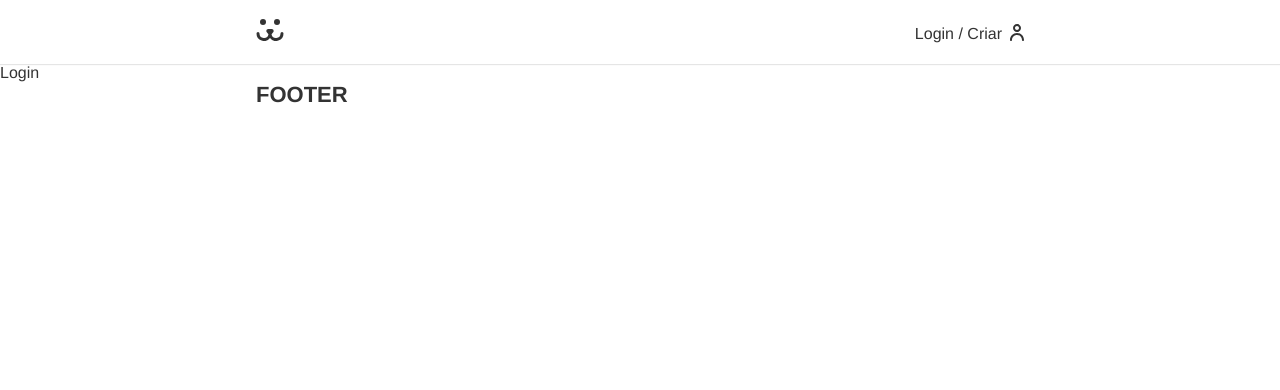
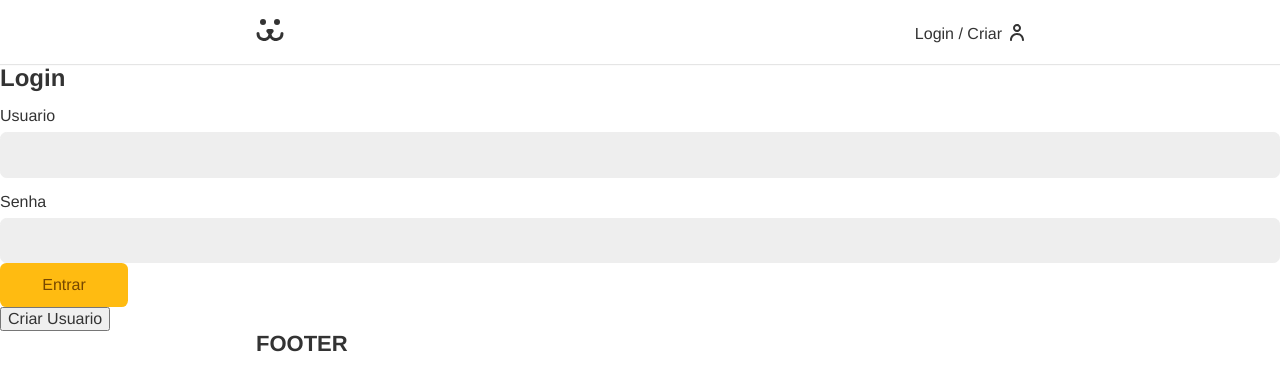
Before and after one commit to VitorSeitiGaniko/dogs, a React (Create React App) app: page /login in a window 1280 px wide. Shown: the top 390 px of the page. Built offline with nearby package versions, Linux system fonts and the light colour scheme.

Commit message:
:sparkles: feat: create forms for login and register

```diff
--- a/src/App.js
+++ b/src/App.js
@@ -16,7 +16,7 @@ function App() {
 				<Routes>
 					<Route path="/" element={<Home />}></Route>
 					<Route path="about" element={<About />}></Route>
-					<Route path="login" element={<Login />}></Route>
+					<Route path="login/*" element={<Login />}></Route>
 				</Routes>
 
 				<Footer />
--- a/src/Components/Login/Login.jsx
+++ b/src/Components/Login/Login.jsx
@@ -1,7 +1,21 @@
 import React from "react";
+import { Route, Routes } from "react-router-dom";
+import LoginCreate from "./LoginCreate";
+import LoginForm from "./LoginForm";
+import LoginPasswordLost from "./LoginPasswordLost";
+import LoginPasswordReset from "./LoginPasswordReset";
 
 const Login = () => {
-	return <div>Login</div>;
+	return (
+		<div>
+			<Routes>
+				<Route path="/" element={<LoginForm />}></Route>
+				<Route path="create" element={<LoginCreate />}></Route>
+				<Route path="lost" element={<LoginPasswordLost />}></Route>
+				<Route path="reset" element={<LoginPasswordReset />}></Route>
+			</Routes>
+		</div>
+	);
 };
 
 export default Login;
--- /dev/null
+++ b/src/Components/Login/LoginCreate.jsx
@@ -0,0 +1,7 @@
+import React from "react";
+
+const LoginCreate = () => {
+	return <div>LoginCreate</div>;
+};
+
+export default LoginCreate;
--- /dev/null
+++ b/src/Components/Login/LoginForm.jsx
@@ -0,0 +1,69 @@
+import React from "react";
+import { NavLink } from "react-router-dom";
+import { StyledButton, StyledInput, StyledLabel } from "../../UI/Variables";
+
+const LoginForm = () => {
+	const [username, setUsername] = React.useState();
+	const [password, setPassword] = React.useState();
+
+	async function handleSubmit(event) {
+		event.preventDefault();
+
+		try {
+			const response = await fetch("https://dogsapi.origamid.dev/json/jwt-auth/v1/token", {
+				method: "POST",
+				headers: {
+					"Content-Type": "application/json",
+				},
+				body: JSON.stringify({
+					username,
+					password,
+				}),
+			});
+
+			console.log(response);
+
+			const responseBody = await response.json();
+
+			console.log(responseBody);
+		} catch (e) {
+			console.error(e);
+			console.debug("ta dando erro por conta da url errada");
+		}
+	}
+
+	return (
+		<div>
+			<section>
+				<h1>Login</h1>
+				<form onSubmit={handleSubmit}>
+					<StyledLabel htmlFor="username">Usuario</StyledLabel>
+					<StyledInput
+						type="text"
+						name="username"
+						id="username"
+						value={username}
+						onChange={({ target }) => setUsername(target.value)}
+					/>
+					<StyledLabel htmlFor="password">Senha</StyledLabel>
+					<StyledInput
+						type="password"
+						name="password"
+						id="password"
+						value={password}
+						onChange={({ target }) => setPassword(target.value)}
+					/>
+					<StyledButton>Entrar</StyledButton>
+				</form>
+			</section>
+
+			<section>
+				<NavLink to="create">
+					<button>Criar Usuario</button>
+				</NavLink>
+			</section>
+		</div>
+	);
+};
+
+export default LoginForm;
--- /dev/null
+++ b/src/Components/Login/LoginPasswordLost.jsx
@@ -0,0 +1,7 @@
+import React from "react";
+
+const LoginPasswordLost = () => {
+	return <div>LoginPasswordLost</div>;
+};
+
+export default LoginPasswordLost;
--- /dev/null
+++ b/src/Components/Login/LoginPasswordReset.jsx
@@ -0,0 +1,7 @@
+import React from "react";
+
+const LoginPasswordReset = () => {
+	return <div>LoginPasswordReset</div>;
+};
+
+export default LoginPasswordReset;
--- a/src/UI/Variables.js
+++ b/src/UI/Variables.js
@@ -10,3 +10,65 @@ export const StyledContainer = styled.div`
 	padding: 0 1rem;
 	margin: 0 auto;
 `;
+
+export const StyledButton = styled.button`
+	font-size: 1rem;
+	font-family: var(--type-first);
+	cursor: pointer;
+	border: none;
+	border-radius: 0.4rem;
+	background: #fb1;
+	color: #764701;
+	min-width: 8rem;
+	padding: 0.8rem 1.2rem;
+	box-sizing: border-box;
+	transition: 0.1s;
+
+	&:hover {
+		outline: none;
+		box-shadow: 0 0 0 3px #fea, 0 0 0 4px #fb1;
+	}
+
+	&:focus {
+		outline: none;
+		box-shadow: 0 0 0 3px #fea, 0 0 0 4px #fb1;
+	}
+
+	&:disabled {
+		opacity: 0.5;
+		cursor: wait;
+	}
+`;
+
+export const StyledInput = styled.input`
+	border: 1px solid #eee;
+	display: block;
+	width: 100%;
+	font-size: 1rem;
+	padding: 0.8rem;
+	border-radius: 0.4rem;
+	background: #eee;
+	transition: 0.2s;
+
+	&:hover {
+		outline: none;
+		border-color: #fb1;
+		background: white;
+		box-shadow: 0 0 0 3px #fea;
+	}
+
+	&:focus {
+		outline: none;
+		border-color: #fb1;
+		background: white;
+		box-shadow: 0 0 0 3px #fea;
+	}
+`;
+
+export const StyledLabel = styled.label`
+	display: block;
+	font-size: 1rem;
+	line-height: 1;
+	padding-bottom: 0.5rem;
+	margin-top: 1rem;
+`;
```
